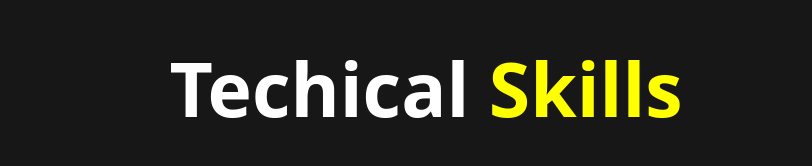
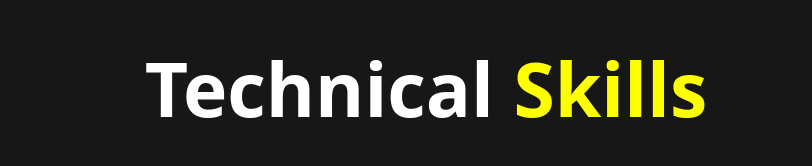
Before and after one commit to hash463/My-Portfolio, a plain HTML site: page index.html in a window 1280 px wide. Shown: the part 2861-3027 px from the top of the page, without its empty margins (214-1026 px from the left). Drawn offline with Linux system fonts and the light colour scheme.

Commit message:
Update index.html

```diff
--- a/index.html
+++ b/index.html
@@ -136,7 +136,7 @@
 <center>
     <div class="skills">
         <div class="title">
-            <h2>Techical<span> Skills</span></h2>
+            <h2>Technical<span> Skills</span></h2>
         </div>
         <div class="talent">
                 <img src="assets/C.jpg" alt="C Programming" width="10%">
```
